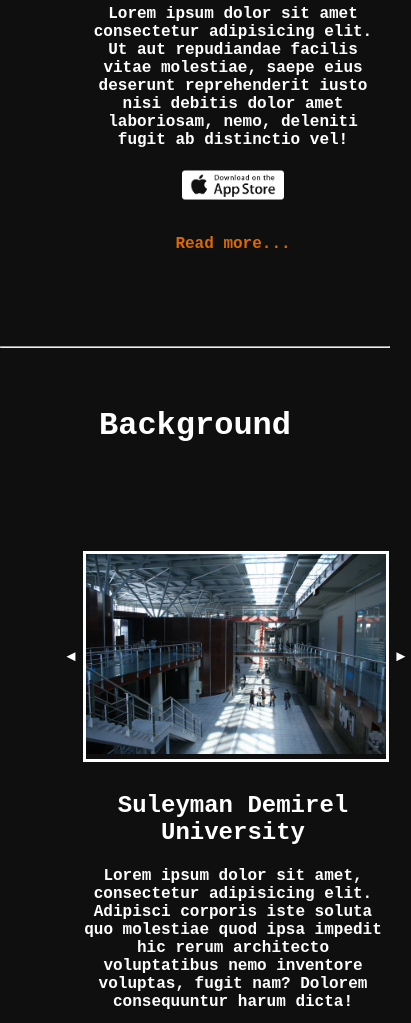
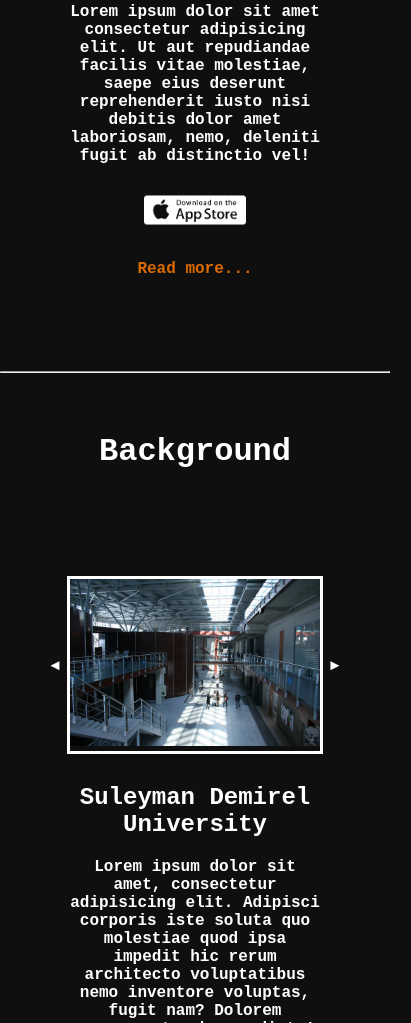
Before and after one commit to zhussupali/portfolio, a plain HTML site: page index.html in a window 390 px wide. Shown: the part 977-2000 px from the top of the page, 411 px wide, since content can reach past the window. Drawn offline with nearby package versions, Linux system fonts and the light colour scheme; a web font is replaced by a local one.

```diff
--- a/css/style.css
+++ b/css/style.css
@@ -131,8 +131,22 @@
   /* background-color: #db6a00; */
 }
 
+.background .slider-area {
+  border: solid 3px white;
+   width: 300px;
+}
 
-@media (max-width: 980px) {
+.tableview h4 {
+  width: 85%;
+  margin: auto;
+
+}
+
+.tableview img {
+  margin-top: 30px;
+}
+
+@media (max-width: 900px) {
   .box {
     width: 100%;
   }
@@ -153,8 +167,21 @@
   }
 
   .tableview {
+    margin: auto;
     display: block;
   }
+
+  .main {
+
+    width: fit-content;
+  }
+
+
+  .background .slider-area {
+    border: solid 3px white;
+     width: 250px;
+  }
+
 }
 
 
--- a/index.html
+++ b/index.html
@@ -64,11 +64,13 @@
 
 <div class="main">
     <div class="tableview">
-        <div class = "slider-area" onload = "load()" style="border: solid 3px white; width: 300px;"  >
+        <div class="background">
+            <div class = "slider-area" onload = "load()"  >
                 <div class = "slider-img">
                     <img src="images/sdu1.jpg" alt="" >
                     <img src="images/sdu2.jpg" alt="" >
                     <img src="images/sdu3.jpg" alt="" >
+                </div>
             </div>
         </div>
     </div>
@@ -82,7 +84,8 @@
 
 <div class="main">
     <div class="tableview">
-        <div class = "slider-area" onload = "load()" style="border: solid 3px white; width: 300px;"  >
+        <div class="background">
+            <div class = "slider-area" onload = "load()"  >
                 <div class = "slider-img">
                     <img src="images/ktl1.jpg" alt="" >
                     <img src="images/ktl2.jpg" alt="" >
@@ -90,6 +93,7 @@
                     <img src="images/ktl4.jpg" alt="" >
                     <img src="images/ktl5.jpg" alt="" >
                     <img src="images/ktl6.jpg" alt="" >
+                </div>
             </div>
         </div>
     </div>
```
Lines whose indentation alone changed are shown as unchanged.
